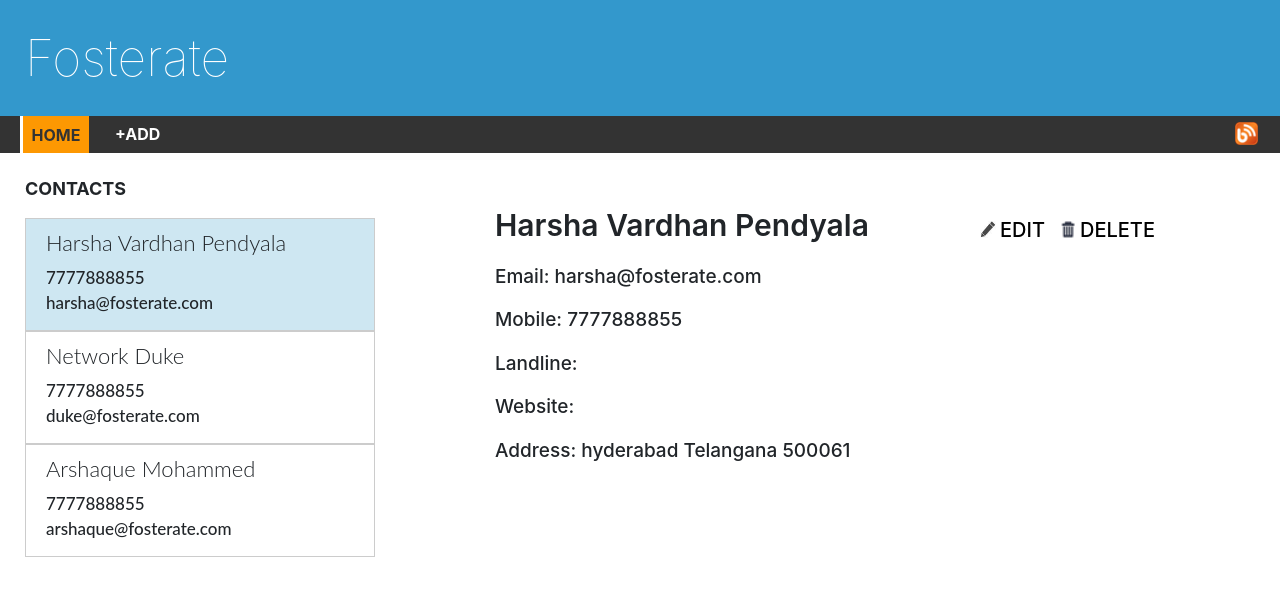
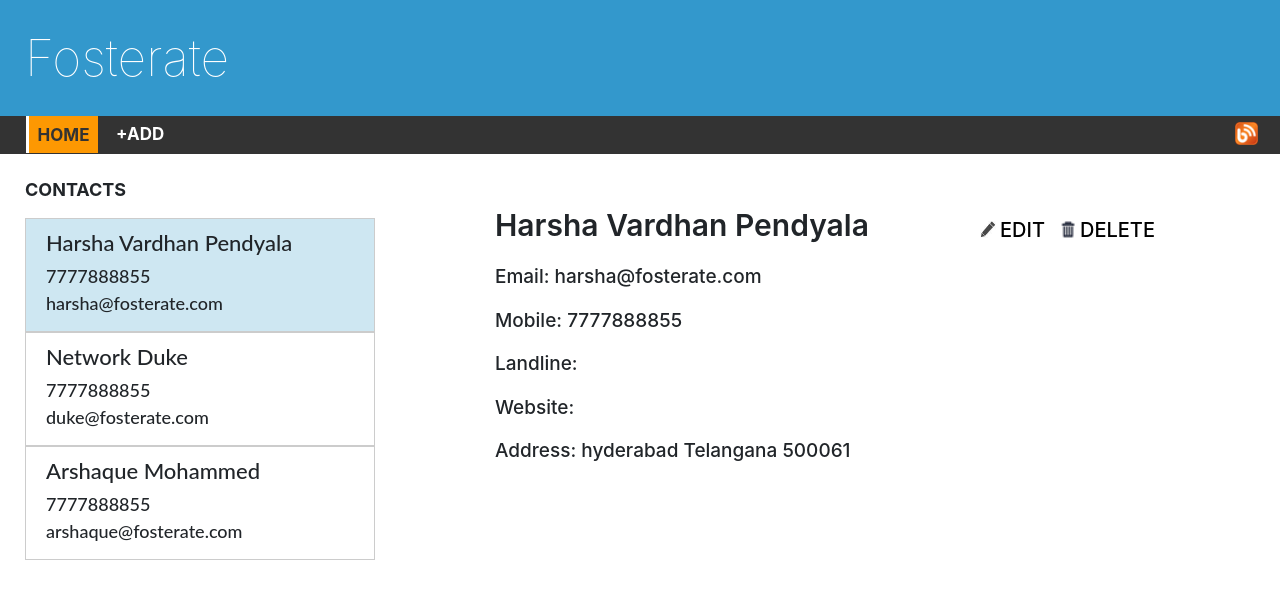
Before and after one commit to poorna1307/Angular-app, an Angular app: page / in a window 1280 px wide. Shown: the top 596 px of the page. Built offline with nearby package versions, Linux system fonts and the light colour scheme.

Commit message:
UI Modified

```diff
--- a/src/app/header/header.component.sass
+++ b/src/app/header/header.component.sass
@@ -16,20 +16,20 @@
     background-color: #333333
     display: flex
     justify-content: space-between
-    padding: 0px 20px 0 10px
+    padding: 0px 20px 0px 10px
 
 .navbar-items
     color: white
     display: flex
-    padding-left: 2px
+    padding-left: 12px
 
 .navbar-item
-    font-weight: 650
-    font-size: 16px
+    font-weight: bolder
+    font-size: 17px
 
 a
     text-decoration: none
-    padding: 6px 10px 7px 8px
+    padding: 6px 10px 6px 4px
     color: white
 
 .blog-icon
--- a/src/app/home/home.component.sass
+++ b/src/app/home/home.component.sass
@@ -18,13 +18,12 @@
 
 .contact-card-title
     font-size:22px
-    font-weight:300
-    padding-bottom:6px
+    padding-bottom:4px
 
 .contact-card-data
     padding:7px 0px 8px 20px
     margin: 0px
-    font-size: 17px
+    font-size: 18px
     font-weight: 500
 
 .pointer
```
